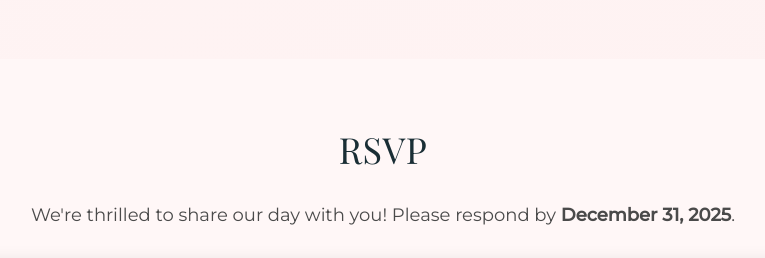
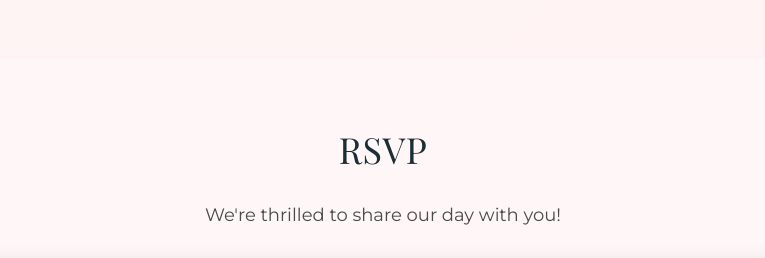
Before and after one commit to shuetyang/hedsor2026-invite, a Flask app: page / in a window 1280 px wide. Shown: the part 5479-5737 px from the top of the page, without its empty margins (257-1022 px from the left). Run offline with Flask 3, Linux system fonts and the light colour scheme.

Commit message:
updated png

```diff
--- a/templates/index.html
+++ b/templates/index.html
@@ -54,7 +54,7 @@
 
         <div class="schedule-image-container">
             <img
-                src="{{ url_for('static', filename='images/crystal and yang wedding-2.png') }}"
+                src="{{ url_for('static', filename='images/crystal and yang wedding-4.png') }}"
                 alt="Wedding Day Schedule"
                 class="schedule-image"
                 title="Wedding Day Schedule">
@@ -185,7 +185,7 @@
       RSVP
     </h2>
     <p style="font-family: 'Montserrat', sans-serif; font-size: 18px; color: #4A4A4A; margin-bottom: 30px;">
-      We're thrilled to share our day with you! Please respond by <strong>December 31, 2025</strong>.
+      We're thrilled to share our day with you!
     </p>
 
     <!-- Wedding Photo -->
```
